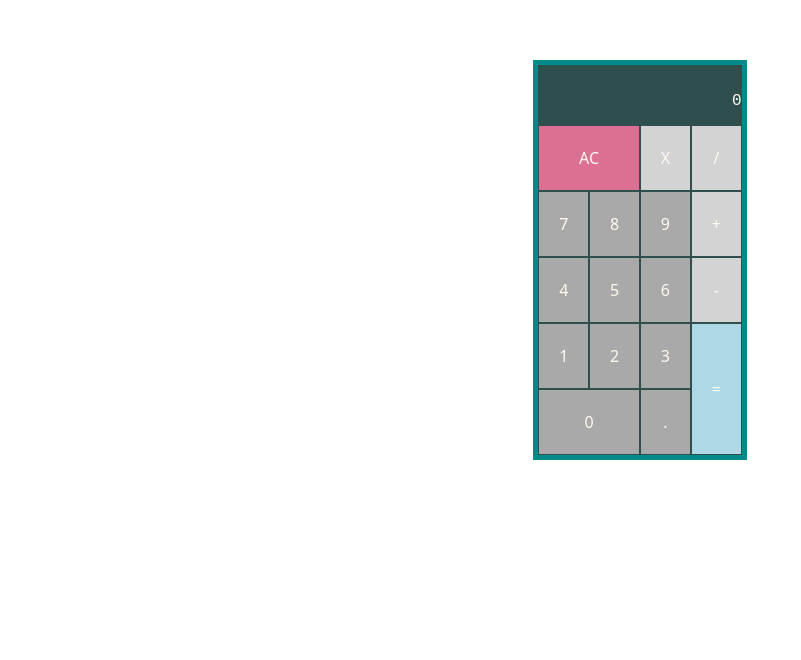
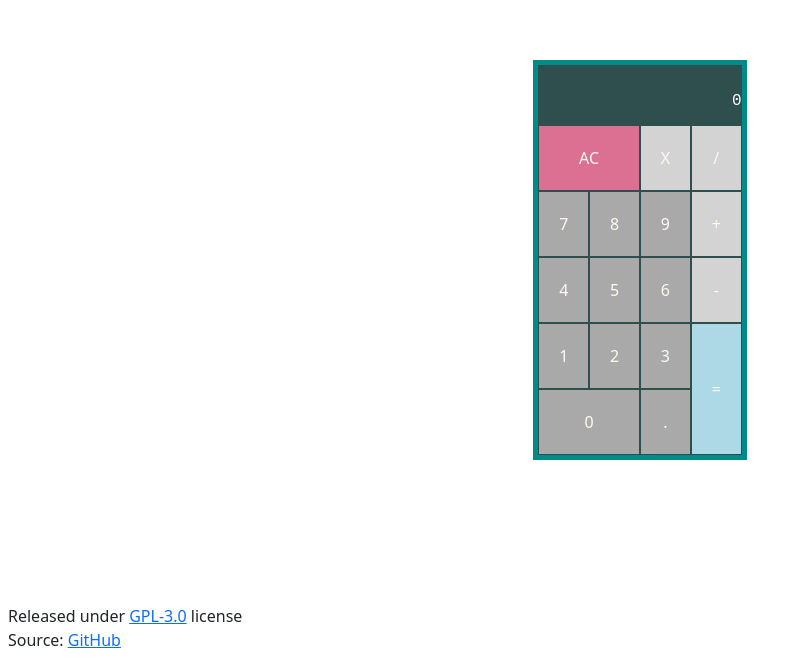
Before and after one commit to pablomartan/js-calculator, a React app: page src/html/index.html in a window 1280 px wide. Shown: the part 140-800 px from the top of the page, without its empty margins (0-801 px from the left). Built offline with nearby package versions, Linux system fonts and the light colour scheme.

Commit message:
feat: add links to license and source code

```diff
--- a/src/html/index.html
+++ b/src/html/index.html
@@ -10,7 +10,11 @@
     <div id="root" class="container-fluid d-flex justify-content-center
       align-items-center h-100 row">
     </div>
-    <footer>
+    <footer class="p-2 fixed-bottom">
+        Released under <a href="https://www.gnu.org/licenses/gpl-3.0.en.html"
+            target=_blank>GPL-3.0</a> license <br />
+        Source: <a href="https://github.com/pablomartan/js-calculator"
+            target=_blank>GitHub</a>
     </footer>
     <script
         src="https://cdn.freecodecamp.org/testable-projects-fcc/v1/bundle.js">
```
